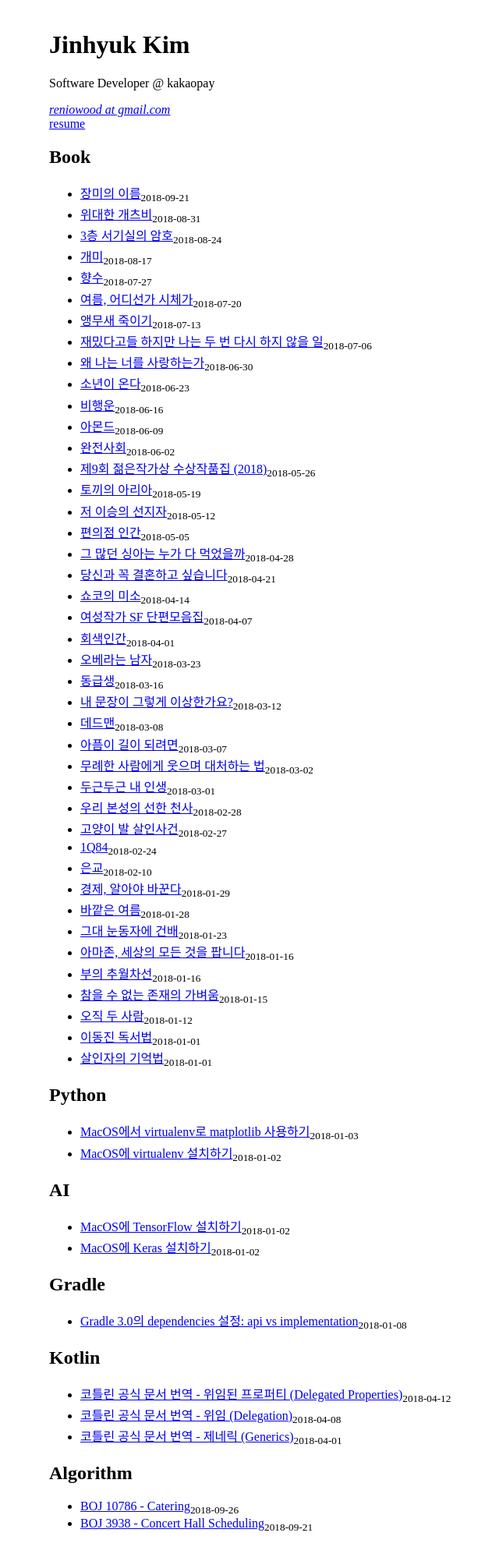
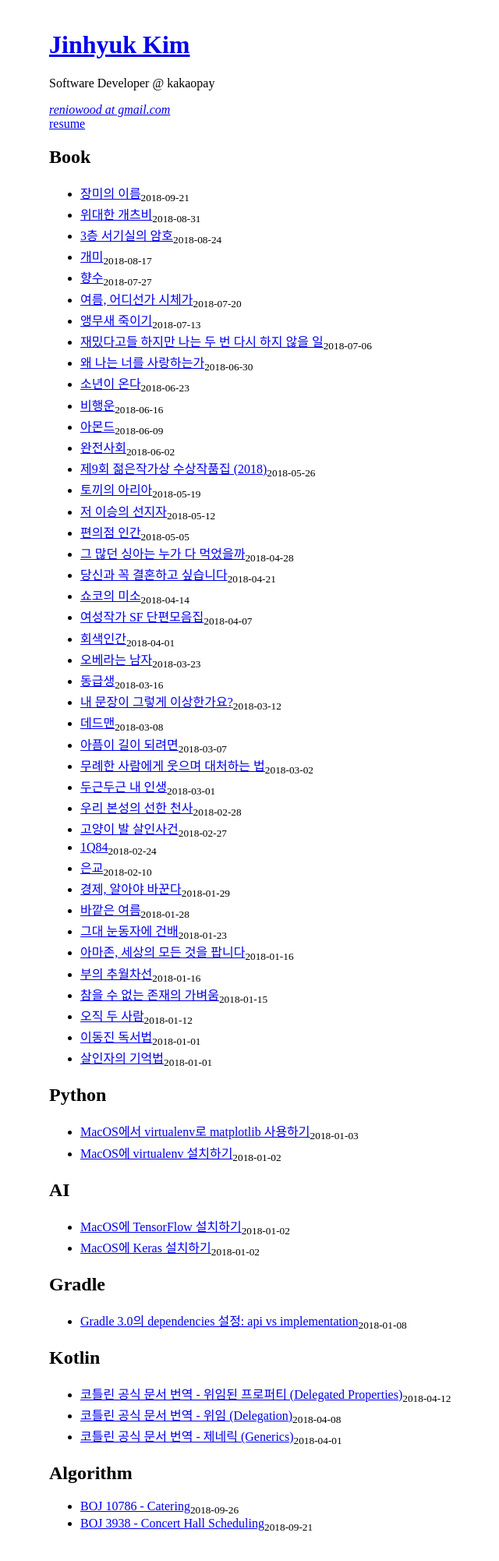
Before and after one commit to reniowood/profile, a Jekyll site: the page built from index.html, in a window 1280 px wide. Shown: the whole page at 78% size, without its empty margins (227-867 px from the left). Built offline with Jekyll 4.4.1, drawn with Linux system fonts in a browser that asks for light colours.

Commit message:
add title link to home

```diff
--- a/_layouts/default.html
+++ b/_layouts/default.html
@@ -21,7 +21,7 @@
     <body>
         <div class="center">
             <header>
-                <h1>{{ site.name }}</h1>
+                <h1><a href="/">{{ site.name }}</a></h1>
                 <p>
                     Software Developer @ kakaopay
                 </p>
```
